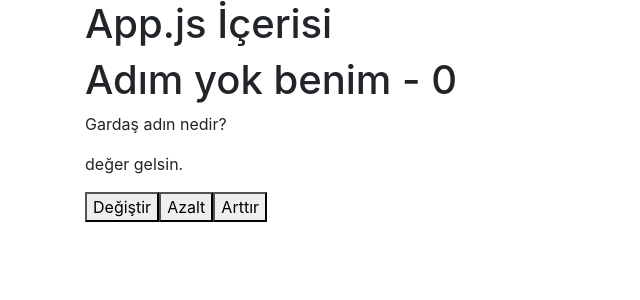
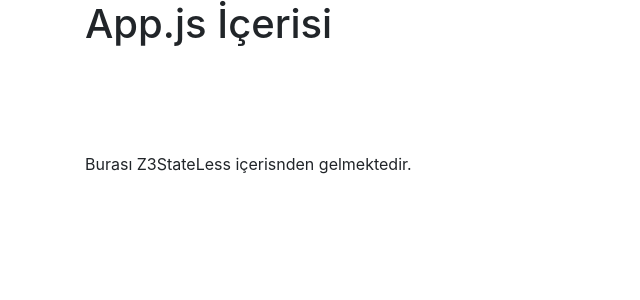
Before and after one commit to ontedi/react-projesi, a React (Create React App) app: page / in a window 1280 px wide. Shown: the top 300 px of the page, without its empty margins (0-640 px from the left). Built offline with nearby package versions, Linux system fonts and the light colour scheme.

Commit message:
- StateLess kavramı işlendi.

```diff
--- a/src/App.js
+++ b/src/App.js
@@ -1,12 +1,13 @@
 import './App.css';
 import React  from 'react';
-import Z2SetState from './z2-setstate';
+import Z3StateLess from './z3-StateLess';
 
 function App() {
   return (
     <div className="container">
       <h1>App.js İçerisi</h1>
-      <Z2SetState deneme="değer gelsin." />
+
+      <Z3StateLess />
     </div>
   );
 }
--- /dev/null
+++ b/src/z3-StateLess.js
@@ -0,0 +1,13 @@
+import React, { Component } from 'react';
+
+const Z3StateLess = () =>
+	<div>
+        <br />
+        <br />
+        <br />
+        <br />
+        Burası Z3StateLess içerisnden gelmektedir.
+    </div>
+
+
+export default Z3StateLess;
```
